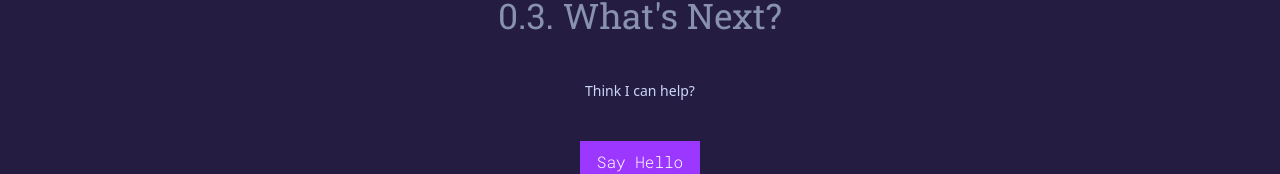
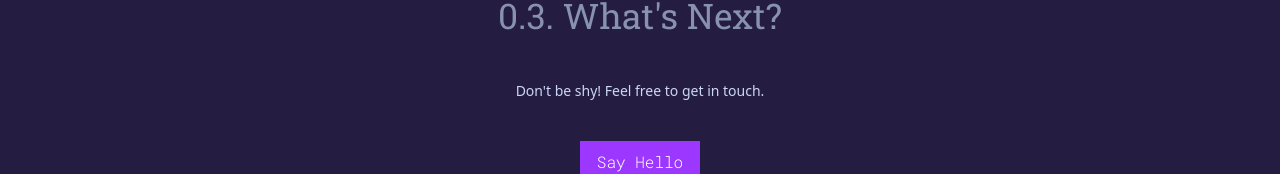
Before and after one commit to olenadm/Olena-React-Portfolio, a Next.js app: page / in a window 1280 px wide. Shown: the part 2753-2927 px from the top of the page. Built offline with nearby package versions, Linux system fonts and the light colour scheme.

Commit message:
Small Update to Contact

```diff
--- a/src/components/Contact.tsx
+++ b/src/components/Contact.tsx
@@ -7,7 +7,7 @@ export default function Contact() {
       <Row>
         <Col md={{ span: 10, offset: 1 }}>
           <h2 className="mb-md-5 mb-3">0.3. What's Next?</h2>
-          <p>Think I can help?</p>
+          <p>Don't be shy! Feel free to get in touch.</p>
           <Button
             className="btn btn-primary btn-lg mt-4 mb-5"
             href="mailto:olenad@gmail.com"
```
